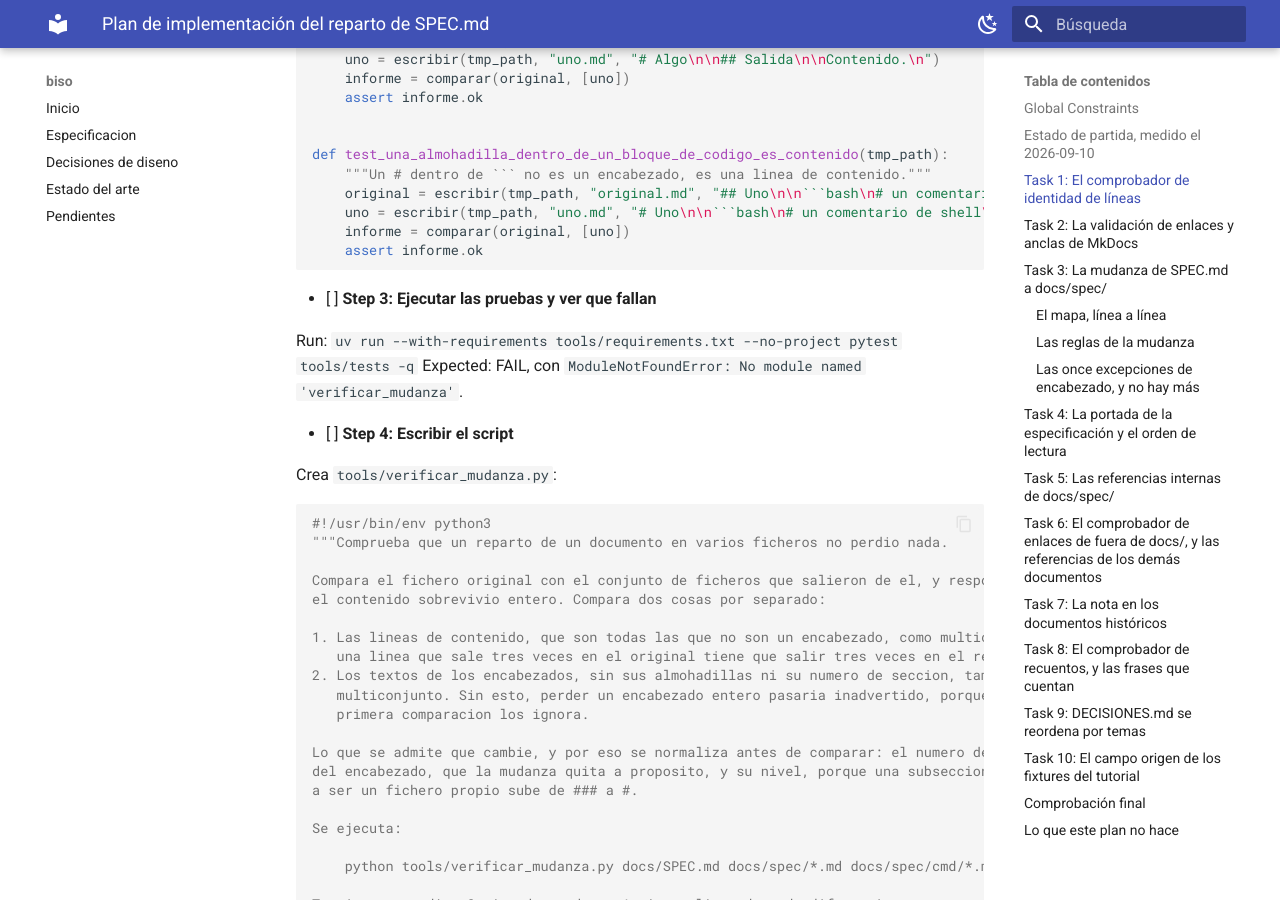
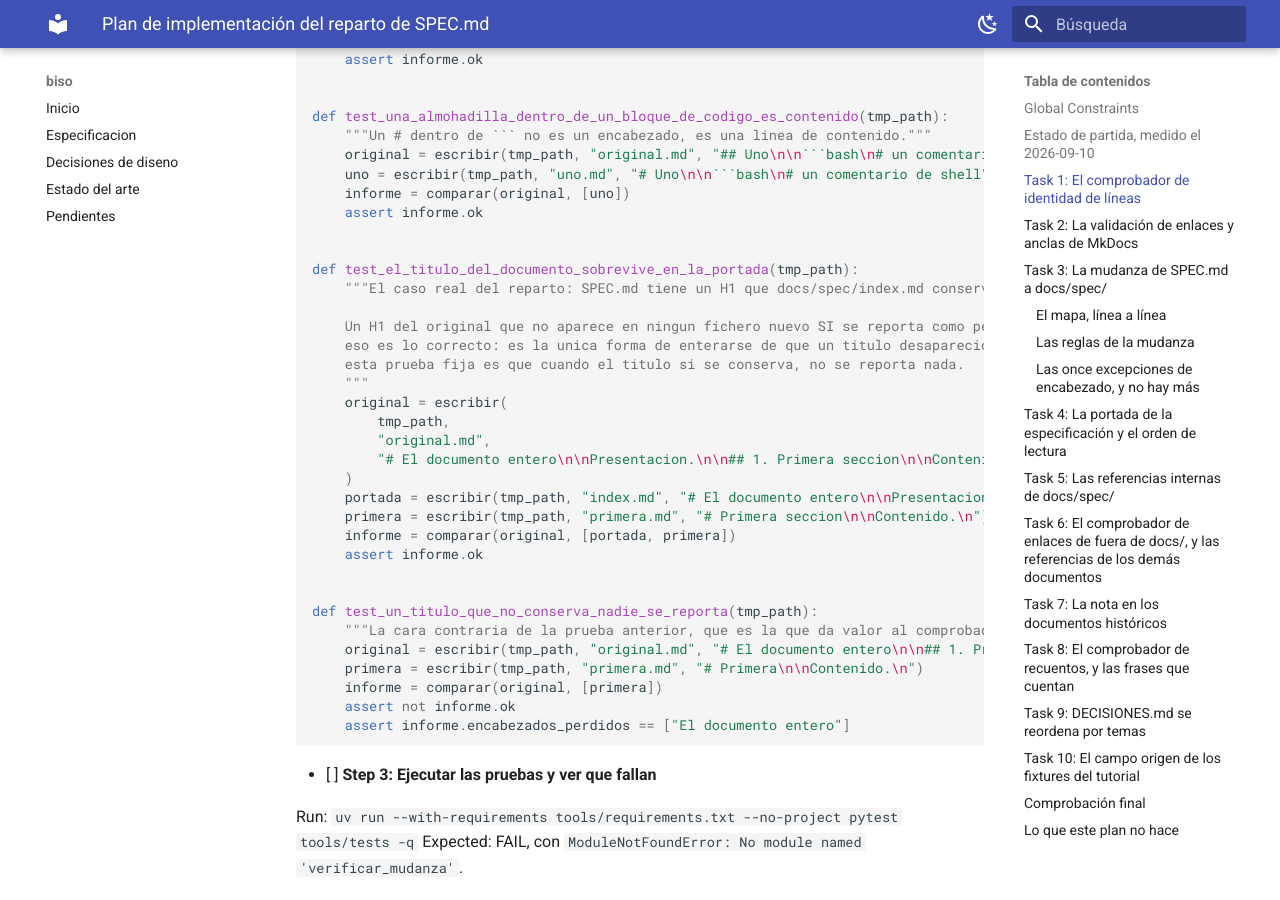
Before and after one commit to avilches/Biso, an MkDocs documentation site: the page built from docs/superpowers/plans/2026-09-10-reparto-de-la-spec.md, in a window 1280 px wide and 900 px high, scrolled down 4058 px. Built offline with MkDocs 1.6.1 and Material for MkDocs 9.7.7, drawn with Linux system fonts in a browser that asks for light colours; some of the changed text lies outside the part shown.

Commit message:
Corrige el fixture de las pruebas del comprobador de identidad
El texto de partida de las pruebas llevaba un H1 del documento que ninguno de los
ficheros del reparto conservaba, y eso no es el caso real: en el reparto de verdad
el H1 de SPEC.md sobrevive en la portada docs/spec/index.md. El comprobador hacia
lo correcto al reportarlo como perdido, asi que lo que estaba mal era el fixture.

Anade dos pruebas que graban el razonamiento: una para el titulo que se conserva y
otra para el que no lo conserva nadie, que es la que le da valor al comprobador.

````diff
--- a/docs/superpowers/plans/2026-09-10-reparto-de-la-spec.md
+++ b/docs/superpowers/plans/2026-09-10-reparto-de-la-spec.md
@@ -192,6 +190,33 @@ def test_una_almohadilla_dentro_de_un_bloque_de_codigo_es_contenido(tmp_path):
     uno = escribir(tmp_path, "uno.md", "# Uno\n\n```bash\n# un comentario de shell\n```\n")
     informe = comparar(original, [uno])
     assert informe.ok
+
+
+def test_el_titulo_del_documento_sobrevive_en_la_portada(tmp_path):
+    """El caso real del reparto: SPEC.md tiene un H1 que docs/spec/index.md conserva.
+
+    Un H1 del original que no aparece en ningun fichero nuevo SI se reporta como perdido, y
+    eso es lo correcto: es la unica forma de enterarse de que un titulo desaparecio. Lo que
+    esta prueba fija es que cuando el titulo si se conserva, no se reporta nada.
+    """
+    original = escribir(
+        tmp_path,
+        "original.md",
+        "# El documento entero\n\nPresentacion.\n\n## 1. Primera seccion\n\nContenido.\n",
+    )
+    portada = escribir(tmp_path, "index.md", "# El documento entero\n\nPresentacion.\n")
+    primera = escribir(tmp_path, "primera.md", "# Primera seccion\n\nContenido.\n")
+    informe = comparar(original, [portada, primera])
+    assert informe.ok
+
+
+def test_un_titulo_que_no_conserva_nadie_se_reporta(tmp_path):
+    """La cara contraria de la prueba anterior, que es la que da valor al comprobador."""
+    original = escribir(tmp_path, "original.md", "# El documento entero\n\n## 1. Primera\n\nContenido.\n")
+    primera = escribir(tmp_path, "primera.md", "# Primera\n\nContenido.\n")
+    informe = comparar(original, [primera])
+    assert not informe.ok
+    assert informe.encabezados_perdidos == ["El documento entero"]
 ```
 
 - [ ] **Step 3: Ejecutar las pruebas y ver que fallan**
````
Also changed, not shown: other parts of docs/superpowers/plans/2026-09-10-reparto-de-la-spec.md (+5 -7 lines).
